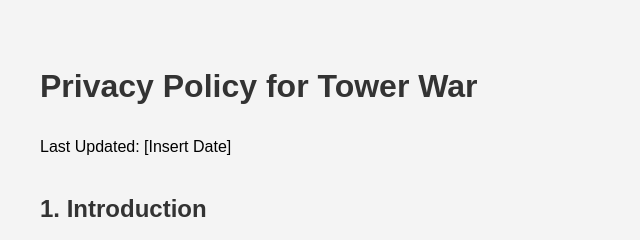
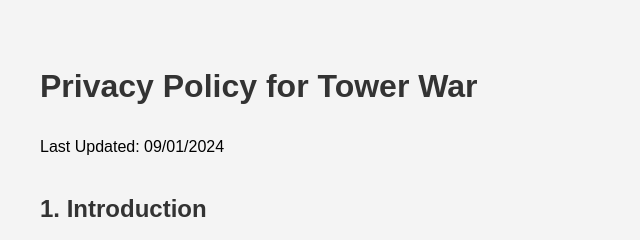
Before and after one commit to YoussifSultan/YoussifSultan.github.io, a plain HTML site: page index.html in a window 1280 px wide. Shown: the top 240 px of the page, 0-640 px from the left. Drawn offline with Linux system fonts and the light colour scheme.

Commit message:
Update index.html

```diff
--- a/index.html
+++ b/index.html
@@ -27,7 +27,7 @@
 <body>
 
     <h1>Privacy Policy for Tower War</h1>
-    <p>Last Updated: [Insert Date]</p>
+    <p>Last Updated: 09/01/2024</p>
 
     <h2 class="section-title">1. Introduction</h2>
     <p>Welcome to "Tower War," a mobile game developed by Developer_Experts. This Privacy Policy explains how we collect, use, and protect your personal information when you use our game. By playing Tower War, you agree to the terms outlined in this policy. If you have any questions, please contact us at <a href="mailto:osamakhalil2876@gmail.com">osamakhalil2876@gmail.com</a>.</p>
```
